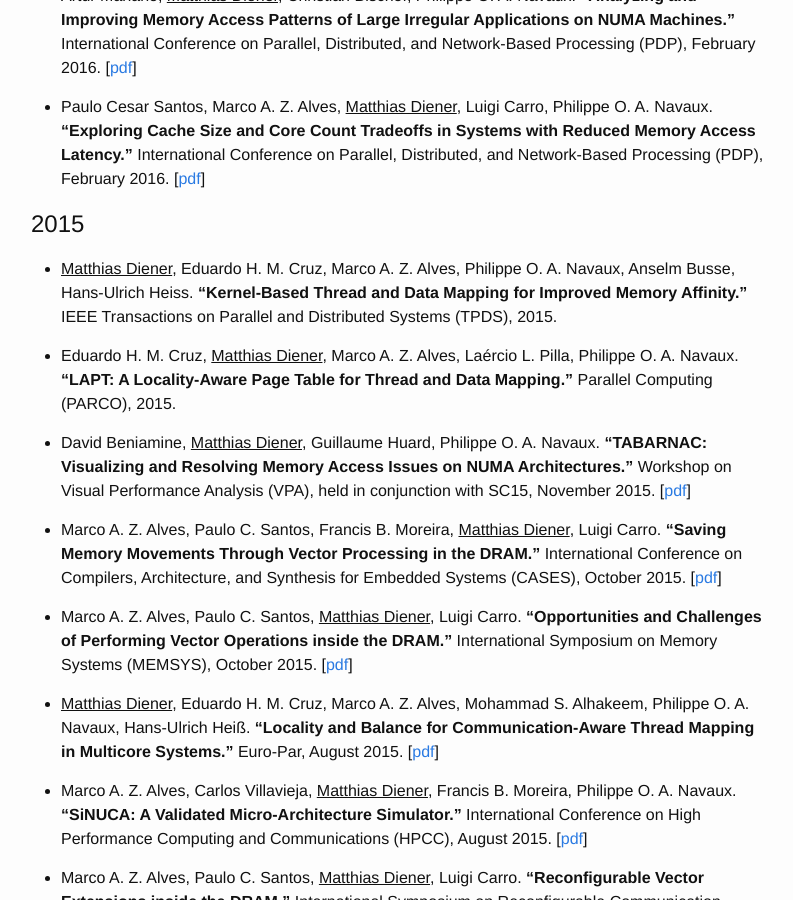
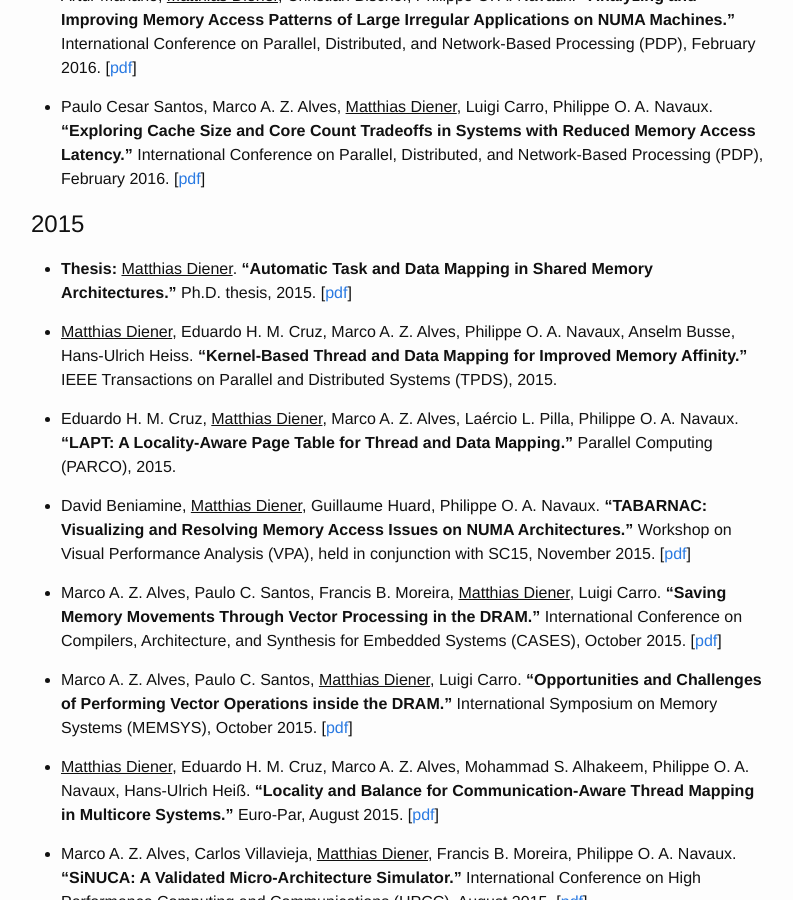
Before and after one commit to matthiasdiener/matthiasdiener.github.io, a Jekyll site: the page built from publications.md, in a window 1280 px wide and 900 px high, scrolled down 752 px. Shown: the whole window, without its empty margins (239-1032 px from the left). Built offline with Jekyll 4.4.1, drawn with Linux system fonts in a browser that asks for light colours.

Commit message:
add thesis

```diff
--- a/publications.md
+++ b/publications.md
@@ -24,6 +24,8 @@ title: Publications
 * Paulo Cesar Santos, Marco A. Z. Alves, <u>Matthias Diener</u>, Luigi Carro, Philippe O. A. Navaux. **“Exploring Cache Size and Core Count Tradeoffs in Systems with Reduced Memory Access Latency.”** International Conference on Parallel, Distributed, and Network-Based Processing (PDP), February 2016. [[pdf](../files/2016-PDP-HMCvsDDR.pdf)]
 
 # 2015
+
+* **Thesis:** <u>Matthias Diener</u>. **“Automatic Task and Data Mapping in Shared Memory Architectures.”** Ph.D. thesis, 2015. [[pdf](../files/thesis.pdf)]
 
 * <u>Matthias Diener</u>, Eduardo H. M. Cruz, Marco A. Z. Alves, Philippe O. A. Navaux, Anselm Busse, Hans-Ulrich Heiss. **“Kernel-Based Thread and Data Mapping for Improved Memory Affinity.”** IEEE Transactions on Parallel and Distributed Systems (TPDS), 2015.
 
```
Also changed, not shown: 1 other file.
